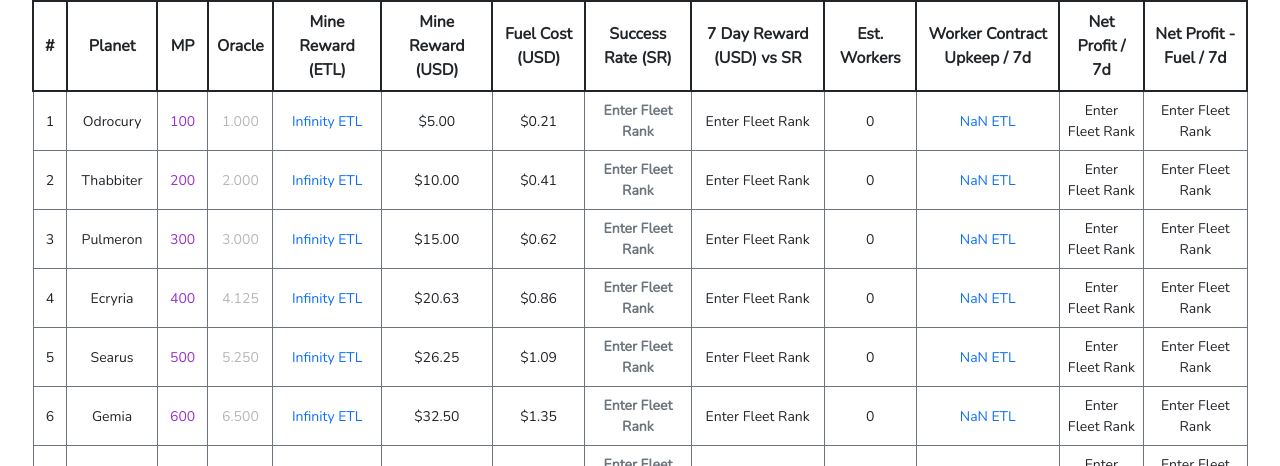
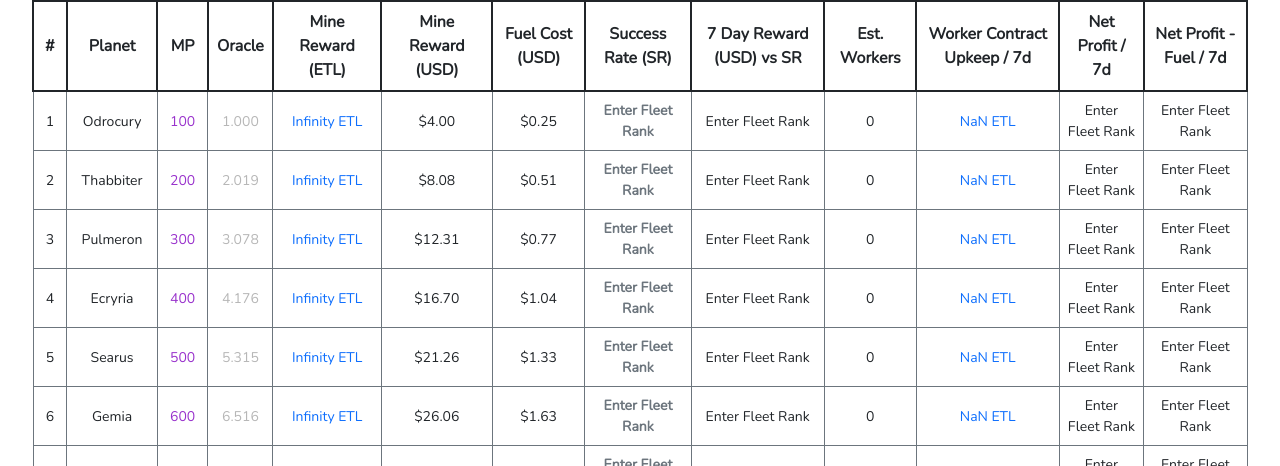
Before and after one commit to Jucci0007/cm-lookup-table, a React (Create React App) app: page / in a window 1280 px wide. Both pictures are taken after a click on the button "Calculator". Shown: the part 334-800 px from the top of the page. Built offline with nearby package versions, Linux system fonts and the light colour scheme; no server answers.

Commit message:
danii's calculations and start at fleet lvl 0

```diff
--- a/src/getEternal.js
+++ b/src/getEternal.js
@@ -15,8 +15,8 @@ class GetEternal extends Component{
             updateTimer: 0,
             minepower: [100,200,300,400,500,600,700,800,900,1000,1100,1200,1300,1400,1500,1600,1700,1800,1900,2000,2100,2200,2300,2400,2500,2600,2700,2800,2900,3000],
             planets: ["Odrocury","Thabbiter","Pulmeron","Ecryria","Searus","Gemia","Malphus","Neuter","Grarvis 022","Sorth 33A5","Dutrabos","Lustronides","Zullosie","Yimagua","Haostea","Kongebro","Vuruturn","Droxuyama","Miuq I11","Zapus 5M0","Begelia","Gochimars","Konvides","Donvillon","Ania","Aenerth","Tachiron","Cichurilia","Gagua 07","Sector G"],
-            oracle_adjustment: [1,2,3,4.125,5.25,6.5,7.75,9,10.25,11.625,14.375,16.125,18,19.875,22.375,24.125,26.5,28.875,31.375,34,44.5,48.5,52.75,57.25,62,67.125,72.5,78.25,84.25,90.75],
-            //oracle_adjustment: [1.000,2.019,3.078,4.176,5.315,6.516,7.754,9.033,10.372,11.751,14.429,16.208,18.085,20.083,22.163,24.341,26.659,29.076,31.614,34.292,45.863,49.939,54.016,59.112,64.149,69.304,74.400,80.336,86.529,93.765],
+            //oracle_adjustment: [1,2,3,4.125,5.25,6.5,7.75,9,10.25,11.625,14.375,16.125,18,19.875,22.375,24.125,26.5,28.875,31.375,34,44.5,48.5,52.75,57.25,62,67.125,72.5,78.25,84.25,90.75],
+            oracle_adjustment: [1.000,2.019,3.078,4.176,5.315,6.516,7.754,9.033,10.372,11.751,14.429,16.208,18.085,20.083,22.163,24.341,26.659,29.076,31.614,34.292,45.863,49.939,54.016,59.112,64.149,69.304,74.400,80.336,86.529,93.765],
             worker_count: [2,2,3,4,4,6,7,8,9,10,11,12,12,13,13,14,14,15,15,16,17,18,19,20,21,22,23,24,25,26],
             success_chance: [0.88,0.86,0.84,0.82,0.80,0.78,0.76,0.74,0.72,0.70,0.68,0.66,0.64,0.62,0.60,0.58,0.56,0.54,0.52,0.50,0.50,0.50,0.50,0.50,0.50,0.50,0.50,0.50,0.50,0.50],
             visibilityNormal: "",
@@ -29,7 +29,7 @@ class GetEternal extends Component{
             a_success_chance: [0.93,0.91,0.89,0.87,0.85,0.83,0.81,0.79,0.77,0.75,0.71,0.69,0.67,0.65,0.63,0.61,0.59,0.57,0.55,0.53,0.52,0.52,0.52,0.52,0.52,0.50,0.50,0.50,0.50,0.50],
             s_success_chance: [0.97,0.95,0.93,0.91,0.89,0.87,0.85,0.83,0.81,0.79,0.74,0.72,0.70,0.68,0.66,0.64,0.62,0.60,0.58,0.56,0.55,0.55,0.55,0.55,0.55,0.53,0.53,0.53,0.53,0.53],
             fleet_rank: "",
-            fleet_level: 11,
+            fleet_level: 0,
             rank_reward: [1,1.01,1.02,1.03,1.04,1.05,1.1,1.12,1.14,1.16,1.20,1.205,1.21,1.215,1.22,1.225,1.25,1.255,1.26,1.265,1.27,1.3,1.305,1.31,1.315,1.35],
             sheetInfo: "d-none",
             visInfo: "",
@@ -72,7 +72,7 @@ class GetEternal extends Component{
         return this.state.minepower[i]
     }
     getMineUSD(i){
-        return parseFloat(5.0 * this.state.oracle_adjustment[i]).toFixed(2)
+        return parseFloat(4.0 * this.state.oracle_adjustment[i]).toFixed(2)
     }
 
     setMP(event){
@@ -112,11 +112,11 @@ class GetEternal extends Component{
     //(Who called in the) Fleet
 
     getFleetMineETL(i){
-        return parseFloat((this.getFleetMineUSD(i)/this.state.eternalPrice)).toFixed(3)
+        return parseFloat((this.getFleetMineUSD(i)/this.state.eternalPrice)).toFixed(4)
     }
 
     getFleetMineUSD(i){
-        return parseFloat( (this.getMineUSD(i) * (this.state.rank_reward[this.state.fleet_level] / 1.205))).toFixed(2)
+        return parseFloat( (this.getMineUSD(i) * (this.state.rank_reward[this.state.fleet_level]))).toFixed(2)
     }
 
     getFleetSRvsUSD(i){
@@ -159,7 +159,7 @@ class GetEternal extends Component{
 
     }
     getFuel(i){
-        return parseFloat( (this.getMineUSD(i) * (this.state.rank_reward[0]/1.205)) * 0.05).toFixed(2)
+        return parseFloat(((this.getMineUSD(i) * this.state.rank_reward[16]) * 0.05)).toFixed(2)
     }
 
     getFleetSuccessChance(i){
@@ -579,10 +579,10 @@ class GetEternal extends Component{
                                     <div title="Fleet Ranks are: D, C, B, A, and S" class="col-2">
                                         <input type="text" class="input-group-text" maxlength="1" onChange={this.setFleetRank}></input>
                                     </div>
-                                    <div title="Fleet Levels are 0 to 25, they increase rewards earned. Default is 11" class="col-2 pt-2">
+                                    <div title="Fleet Levels are 0 to 25, they increase rewards earned. Default is 0" class="col-2 pt-2">
                                         <p class="text-left">Fleet Level:</p>
                                     </div>
-                                    <div title="Fleet Levels are 0 to 25, they increase rewards earned. Default is 11" class="col-2">
+                                    <div title="Fleet Levels are 0 to 25, they increase rewards earned. Default is 0" class="col-2">
                                         <input type="number" class="input-group-text" onChange={this.setFleetLevel}></input>
                                     </div>
 
@@ -633,13 +633,13 @@ class GetEternal extends Component{
                                         <input type="text" class="input-group-text" maxlength="1" onChange={this.setFleetRank}></input>
                                     </div>
                                     <div class="col-12 my-1"><p class="text-small">Fleet Ranks are: D, C, B, A, and S</p></div>
-                                    <div title="Fleet Levels are 0 to 25, they increase rewards earned. Default is 11" class="col-4 pt-2">
+                                    <div title="Fleet Levels are 0 to 25, they increase rewards earned. Default is 0" class="col-4 pt-2">
                                         <p class="text-left-M">Fleet Level:</p>
                                     </div>
-                                    <div title="Fleet Levels are 0 to 25, they increase rewards earned. Default is 11" class="col-8">
+                                    <div title="Fleet Levels are 0 to 25, they increase rewards earned. Default is 0" class="col-8">
                                         <input type="number" class="input-group-text" onChange={this.setFleetLevel}></input>
                                     </div>
-                                    <div class="col-12 my-1"><p class="text-small">Fleet Levels are 0 to 25, they increase rewards earned. Default is 11.</p></div>
+                                    <div class="col-12 my-1"><p class="text-small">Fleet Levels are 0 to 25, they increase rewards earned. Default is 0.</p></div>
 
 
                                 </div>
```
